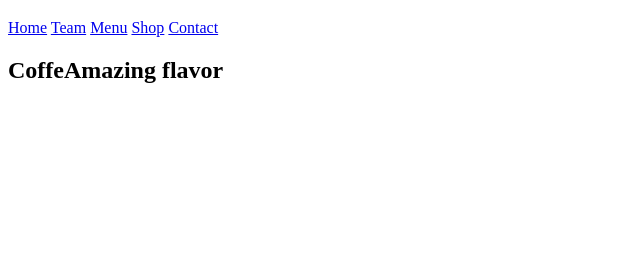
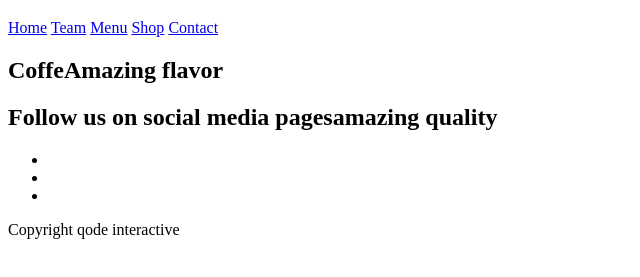
Before and after one commit to hkoziak/web_design_practice, a plain HTML site: page index.html in a window 1280 px wide. Shown: the part 61-338 px from the top of the page, without its empty margins (0-640 px from the left). Drawn offline with Linux system fonts and the light colour scheme.

Commit message:
added footer

```diff
--- a/index.html
+++ b/index.html
@@ -34,7 +34,20 @@
 
         </section>
         <footer>
-
+            <h2>Follow us on social media pages<span>amazing quality</span></h2>
+            <ul>
+                <li>
+                    <i></i>
+                </li>
+                <li>
+                    <i></i>
+                </li>
+                <li>
+                    <i></i>
+                </li>
+            </ul>
+            <p><i></i>Copyright qode interactive</p>
+            <a href="#top"><i></i></a>
         </footer>
     </main>
 </body>
```
